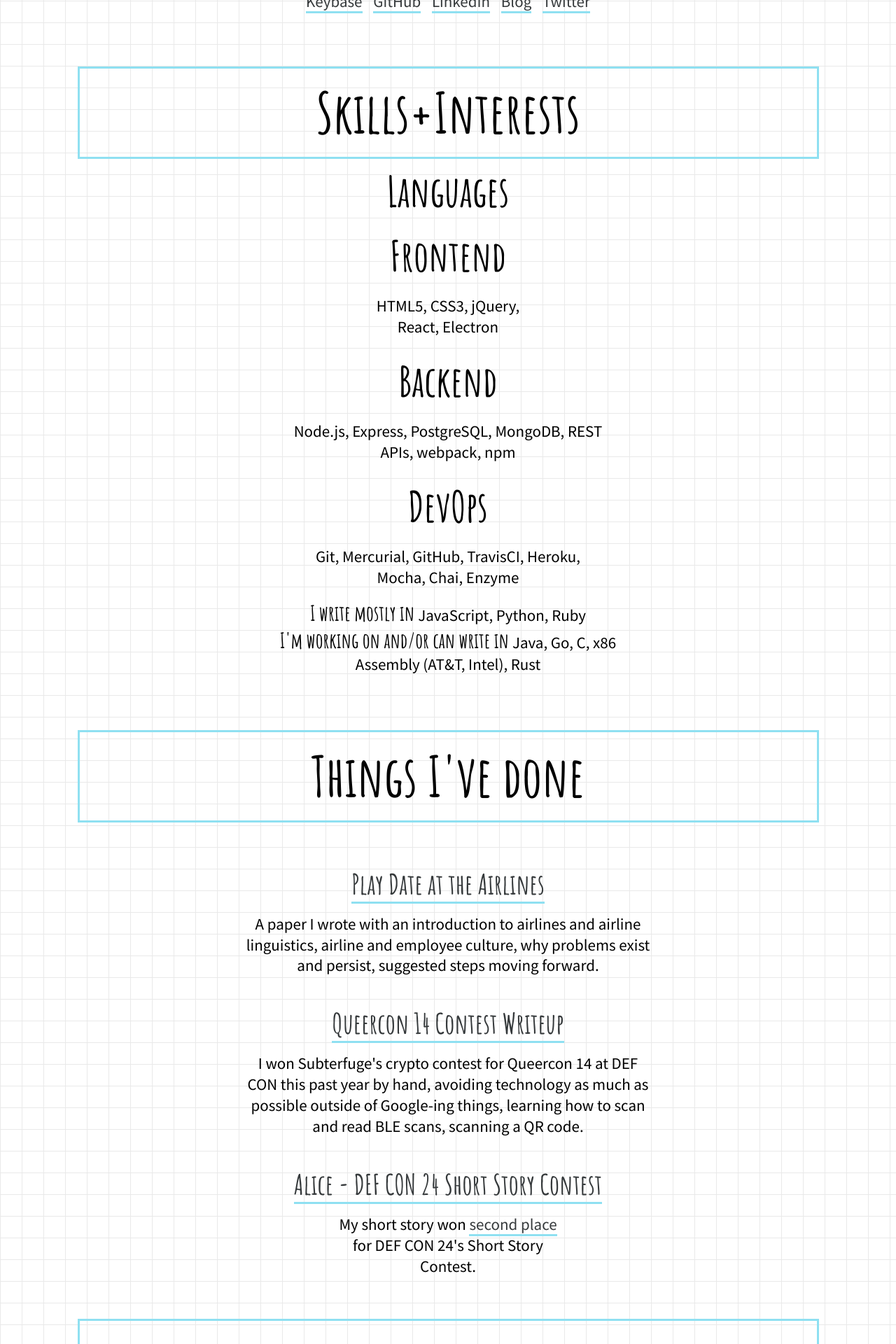
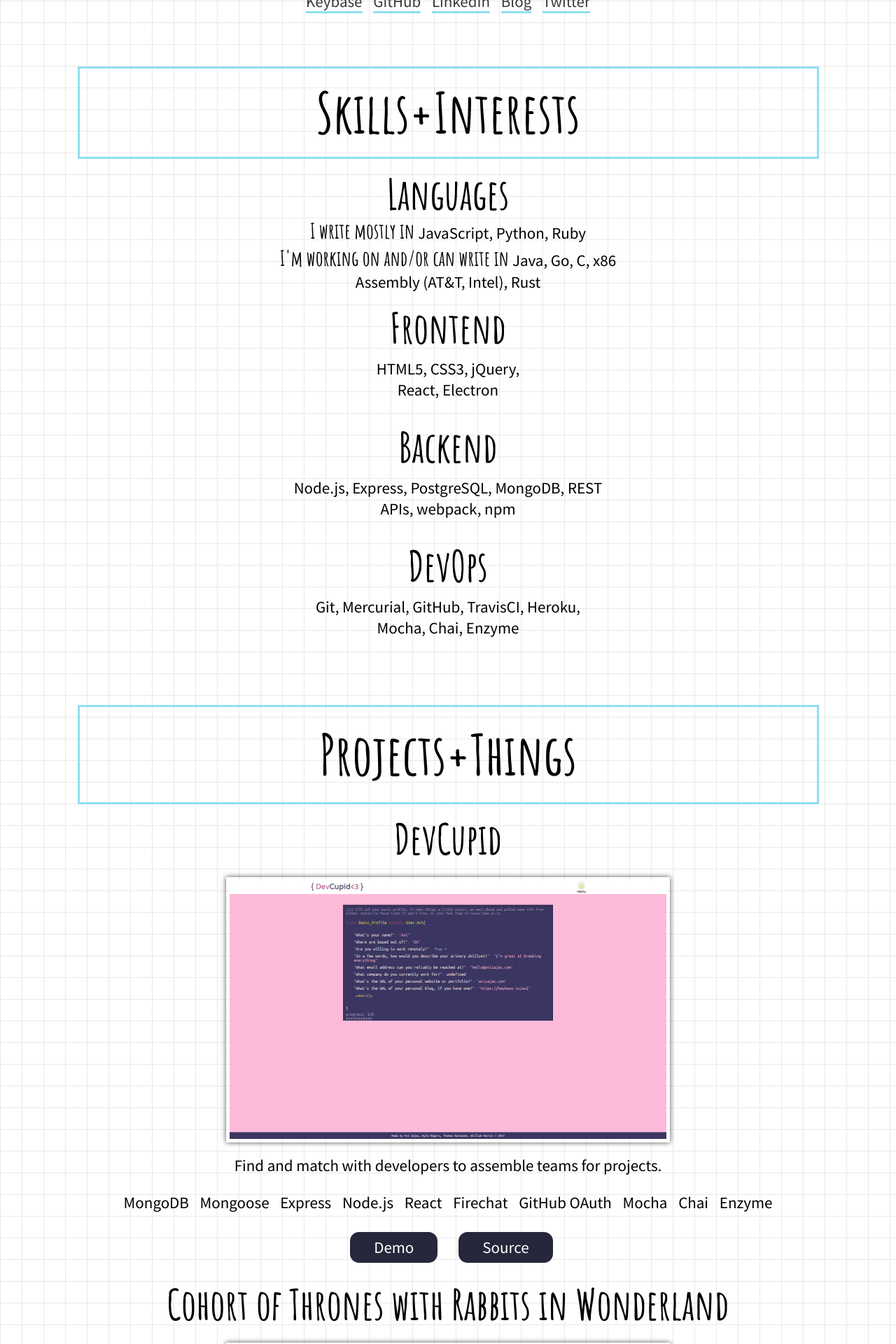
Before and after one commit to Avizc/avizc.github.io, a Jekyll site: the page index.html, which Jekyll copies as it is, in a window 1280 px wide. Shown: the part 557-2477 px from the top of the page at 70% size. Built offline with Jekyll 4.4.1, drawn with Linux system fonts in a browser that asks for light colours; nearby versions of some CDN libraries; library files that are not in the unit come from our copies; some of the changed text lies outside the part shown.

Commit message:
Yay converted back to primarily HTML and CSS

```diff
--- a/css/index.css
+++ b/css/index.css
@@ -123,10 +123,9 @@
 .header-2 p{
     padding-top: 7px;
 }
-.things-do h3,.hobbies h3,.tech-stack h3{
+/* .things-do h3,.hobbies h3,.tech-stack h3{
     margin-top: 13px;
-    margin-bottom: 13px;
-}
+} */
 .prog-advanced,.prog-working-on,.stack-skills{
     margin-bottom: 5px;
 }
@@ -136,24 +135,34 @@
 .things-do ul li,.hobbies ul li,.tech-stack ul li{
     padding: 5px;
 }
-/* Slide 1 of Skills+Interests */
+/* Skills+Interests */
 .header-2{
     order: 1;
 }
-/* Flexbox for Slide 2&3 of Skills+Interests */
-.skills-1,.hobbies,.tech-stack{
-    height: 100%;
-}
-.hobbies h3,.skills-chunk{
-    order: 1;
-}
-.
-/* Slide 2 Tech Stack */
-.stack-skills h3{
+/* Flexbox for Skills+Interests */
+.tech-1{
     order: 2;
 }
-.other-skills{
+.chunk-1{
     order: 3;
+}
+.tech-2{
+    order: 4;
+}
+.chunk-2{
+    order: 5;
+}
+.tech-3{
+    order: 6;
+}
+.chunk-3{
+    order: 7;
+}
+.tech-4{
+    order: 8;
+}
+.chunk-4{
+    order: 9;
 }
 /* Project Tech Stack */
 /* Project 1 */
@@ -249,9 +258,6 @@
 .stuff{
     margin-bottom: 10px;
 }
-.playdate{
-    margin-top: 30px;
-}
 .stuff h3 a{
     font-family: 'Amatic SC', cursive;
     font-weight: 700;
@@ -298,6 +304,9 @@
     .page{
         margin-bottom: 30px;
     }
+    /* .header-4{
+        margin-top: 50px;
+    } */
     .home,.skills-interests,.project-1,.project-2,.project-3,.project-4,.project-5,.stuffs,.about,.contact{
         padding-left: 15px;
         padding-right: 15px;
@@ -343,6 +352,9 @@
         margin-top: 13px;
         margin-bottom: 13px;
     }
+    .all-tech{
+        margin-bottom: 0px;
+    }
         /* Home page */
     .greeting{
         padding-top: 13px;
@@ -365,7 +377,6 @@
     }
     /* Skills+Interests Section */
     .skills-1 p{
-        margin-top: 13px;
         margin-bottom: 13px;
     }
     /* Slide 2 Tech Stack */
--- a/index.html
+++ b/index.html
@@ -63,43 +63,24 @@
             <h2>Skills+Interests</h2>
         </header>
     </section>
-    <section class="tech-stack">
-        <h3>Languages</h3>
-        <section class="skills-chunk">
+    <section class="tech-stack all-tech">
+        <h3 class="tech-1 all-tech">Languages</h3>
+        <section class="skills-chunk chunk-1">
             <p class="skills-text"><span class="begin-with">I write mostly in</span>JavaScript, Python, Ruby</p>
             <p class="skills-text"><span class="begin-with">I'm working on and/or can write in</span>Java, Go, C, x86 Assembly (AT&T, Intel), Rust</p>
         </section>
-        <h3>Frontend</h3>
-        <section class="stack-skills">
+        <h3 class="tech-2 all-tech">Frontend</h3>
+        <section class="stack-skills chunk-2">
             <p class="skills-text">HTML5, CSS3, jQuery, React, Electron</p>
         </section>
-        <h3>Backend</h3>
-        <section class="stack-skills">
+        <h3 class="tech-3 all-tech">Backend</h3>
+        <section class="stack-skills chunk-3">
             <p class="skills-text">Node.js, Express, PostgreSQL, MongoDB, REST APIs, webpack, npm</p>
         </section>
-        <h3>DevOps</h3>
-        <section class="stack-skills">
+        <h3 class="tech-4 all-tech">DevOps</h3>
+        <section class="stack-skills chunk-4">
             <p class="skills-text">Git, Mercurial, GitHub, TravisCI, Heroku, Mocha, Chai, Enzyme</p>
         </section>
-    </section>
-</section>
-<section class="page stuffs" id="things">
-    <section class="blue-box">
-            <header class="header-2">
-                <h2>Things I've done</h2>
-            </header>
-    </section>
-    <section class="stuff playdate">
-        <h3><a href="https://avizc.github.io/files/PlayDateAtTheAirlines.pdf" target="_blank">Play Date at the Airlines</a></h3>
-        <p class="hide-when-small">A paper I wrote with an introduction to airlines and airline linguistics, airline and employee culture, why problems exist and persist, suggested steps moving forward.</p>
-    </section>
-    <section class="stuff queercon14">
-        <h3><a href="http://avizajac.com/2017/08/01/queercon-14-contest.html" target="_blank">Queercon 14 Contest Writeup</a></h3>
-        <p class="hide-when-small">I won Subterfuge's crypto contest for Queercon 14 at DEF CON this past year by hand, avoiding technology as much as possible outside of Google-ing things, learning how to scan and read BLE scans, scanning a QR code.</p>
-    </section>
-    <section class="stuff dc-short">
-        <h3><a href="https://media.defcon.org/DEF%20CON%2024/DEF%20CON%2024%20short%20story%20contest/DEFCON-24-Avi-Zajac-Alice.txt" target="_blank">Alice - DEF CON 24 Short Story Contest</a></h3>
-        <p class="hide-when-small">My short story won <a href="https://www.defcon.org/html/defcon-24/dc-24-contest-results.html" target="_blank">second place</a> for DEF CON 24's Short Story Contest.</p>
     </section>
 </section>
 <section class="project-page project-1" id="project-1">
@@ -124,7 +105,7 @@
     <nav class="project-links">
         <ul>
             <li><a href="https://devcupid.herokuapp.com/" target="_blank">Demo</a></li>
-            <li><a href="https://github.com/Avizc/devcupid" target="_blank">Source</a></li>
+            <li><a href="https://github.com/llzes/devcupid" target="_blank">Source</a></li>
         </ul>
     </nav>
 </section>
@@ -144,11 +125,11 @@
     <nav class="project-links">
         <ul>
             <li><a href="https://pacific-scrubland-37773.herokuapp.com/dashboard/dashboard.html" target="_blank">Demo</a></li>
-            <li><a href="https://github.com/Avizc/cohort-of-thrones-with-rabbits-in-wonderland" target="_blank">Source</a></li>
+            <li><a href="https://github.com/llzes/cohort-of-thrones-with-rabbits-in-wonderland" target="_blank">Source</a></li>
         </ul>
     </nav>
 </section>
-<section class="project-page project-3" id="project-3">
+<section class="project-page project-3 page" id="project-3">
     <h3>Graph It</h3>
     <img src="images/graphit.png">
     <p>Create bar and line graphs simply with easy sharing.</p>
@@ -166,7 +147,7 @@
     <nav class="project-links">
         <ul>
             <li><a href="https://graph-it-thinkful.herokuapp.com/" target="_blank">Demo</a></li>
-            <li><a href="https://github.com/Avizc/graph-it" target="_blank">Source</a></li>
+            <li><a href="https://github.com/llzes/graph-it" target="_blank">Source</a></li>
         </ul>
     </nav>
 </section>
@@ -187,24 +168,47 @@
 <section class="page stuffs" id="things">
     <section class="blue-box">
             <header class="header-2">
+                <h2>Things I've done</h2>
+            </header>
+    </section>
+    <section class="stuff playdate">
+        <h3><a href="http://avizajac.com/files/PlayDateAtTheAirlines.pdf" target="_blank">Play Date at the Airlines</a></h3>
+        <p class="hide-when-small">A paper I wrote with an introduction to airlines and airline linguistics, airline and employee culture, why problems exist and persist, suggested steps moving forward.</p>
+    </section>
+    <section class="stuff queercon14">
+        <h3><a href="http://avizajac.com/2017/08/01/queercon-14-contest.html" target="_blank">Queercon 14 Contest Writeup</a></h3>
+        <p class="hide-when-small">I won Subterfuge's crypto contest for Queercon 14 at DEF CON this past year by hand, avoiding technology as much as possible outside of Google-ing things, learning how to scan and read BLE scans, scanning a QR code.</p>
+    </section>
+    <section class="stuff dc-short">
+        <h3><a href="https://media.defcon.org/DEF%20CON%2024/DEF%20CON%2024%20short%20story%20contest/DEFCON-24-Avi-Zajac-Alice.txt" target="_blank">Alice - DEF CON 24 Short Story Contest</a></h3>
+        <p class="hide-when-small">My short story won <a href="https://www.defcon.org/html/defcon-24/dc-24-contest-results.html" target="_blank">second place</a> for DEF CON 24's Short Story Contest.</p>
+    </section>
+</section>
+<section class="page stuffs" id="things">
+    <section class="blue-box">
+            <header class="header-4">
                 <h2>Working on things</h2>
             </header>
     </section>
     <section class="stuff tiramisu">
             <h3><a href="https://github.com/llzes/tiramisu" target="_blank">Tiramisu</a></h3>
-            <p class="hide-when-small"></p>
+            <p class="hide-when-small">A fork of Pi-hole Web. I've been asked to work on it and also contribute to the original project.</p>
         </section>
     <section class="stuff malware-analysis">
         <h3><a href="https://github.com/RPISEC/Malware" target="_blank">Malware Analysis - CSCI 4976</a></h3>
-        <p class="hide-when-small"></p>
+        <p class="hide-when-small">I am going through the 2015 course from Rensselaer Polytechnic Institute working through their curriculum with labs, reading material (primarily Practical Malware Analysis from No Starch Press).</p>
     </section>
+    <section class="stuff spaceblimp">
+            <h3><a href="https://wiki.hacdc.org/index.php/HacDC_Spaceblimp" target="_blank">HacDC SpaceBlimp</a></h3>
+            <p class="hide-when-small">We're launching some payloads soon! Been involved since November 2017. Primarily volunteering as a ham operator for launch/recovery, organising, planning meetings, etc. Hopefully hardware reverse engineer a few boards and re-do them in EAGLE before launches.</p>
+        </section>
     <section class="stuff cryptopals">
         <h3><a href="https://github.com/llzes/cryptopals" target="_blank">Cryptopals</a></h3>
-        <p class="hide-when-small"></p>
+        <p class="hide-when-small">Currently I've got some minor work done in Golang.</p>
     </section>
     <section class="stuff sky">
-        <h3><a href="https://github.com/llzes/sky" target="_blank">Sky</a></h3>
-        <p class="hide-when-small"></p>
+        <h3><a href="http://avizajac.com/sky/" target="_blank">Sky</a></h3>
+        <p class="hide-when-small">I accidentally did Global Game Jam alone beginning day 2 so this is all I've got for now. I'll be actually converting it to PhaserJS once I have time!</p>
     </section>
 </section>
 <section class="page about" id="about">
@@ -227,6 +231,7 @@
         <ul>
             <li><span class="contact-links"><a href="mailto:hello@avizajac.com" target="_blank">Mail Forwarding</span></li> <!-- <i class="fa fa-envelope fa-lg" aria-hidden="true"></i></a> -->
             <li><span class="contact-links"><a href="https://keybase.io/av1" target="_blank">Keybase</a></span></li>
+            <li><span class="contact-links"><a href="https://github.com/llzes" target="_blank">GitHub</a></span></li>
             <li><span class="contact-links"><a href="https://www.linkedin.com/in/avizajac" target="_blank">LinkedIn</a></span></li> <!--<i class="fa fa-linkedin-square fa-lg" aria-hidden="true"></i> -->
             <li><span class="contact-links"><a href="http://avizajac.com/blog/" target="_blank">Blog</a></span></li>
             <li><span class="contact-links"><a href="https://twitter.com/_llzes" target="_blank">Twitter</a></span></li> <!-- <i class="fa fa-twitter-square fa-lg" aria-hidden="true"></i> -->
```
